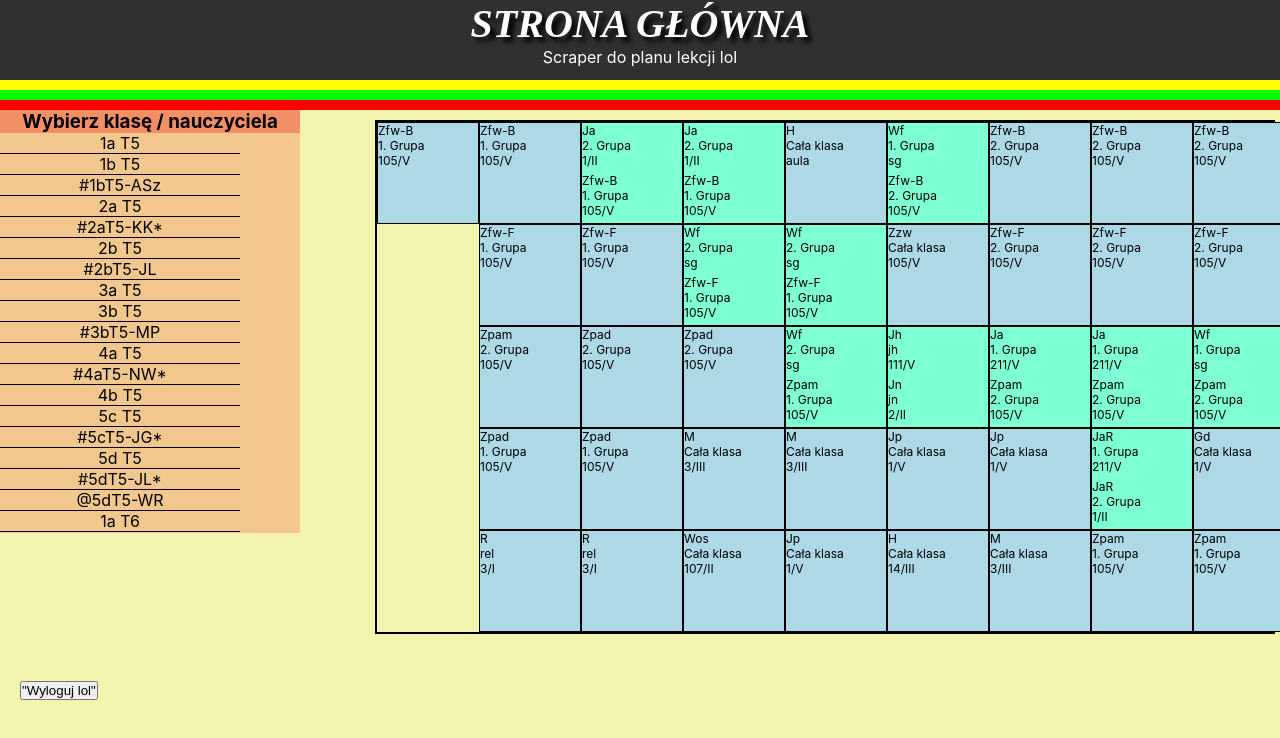
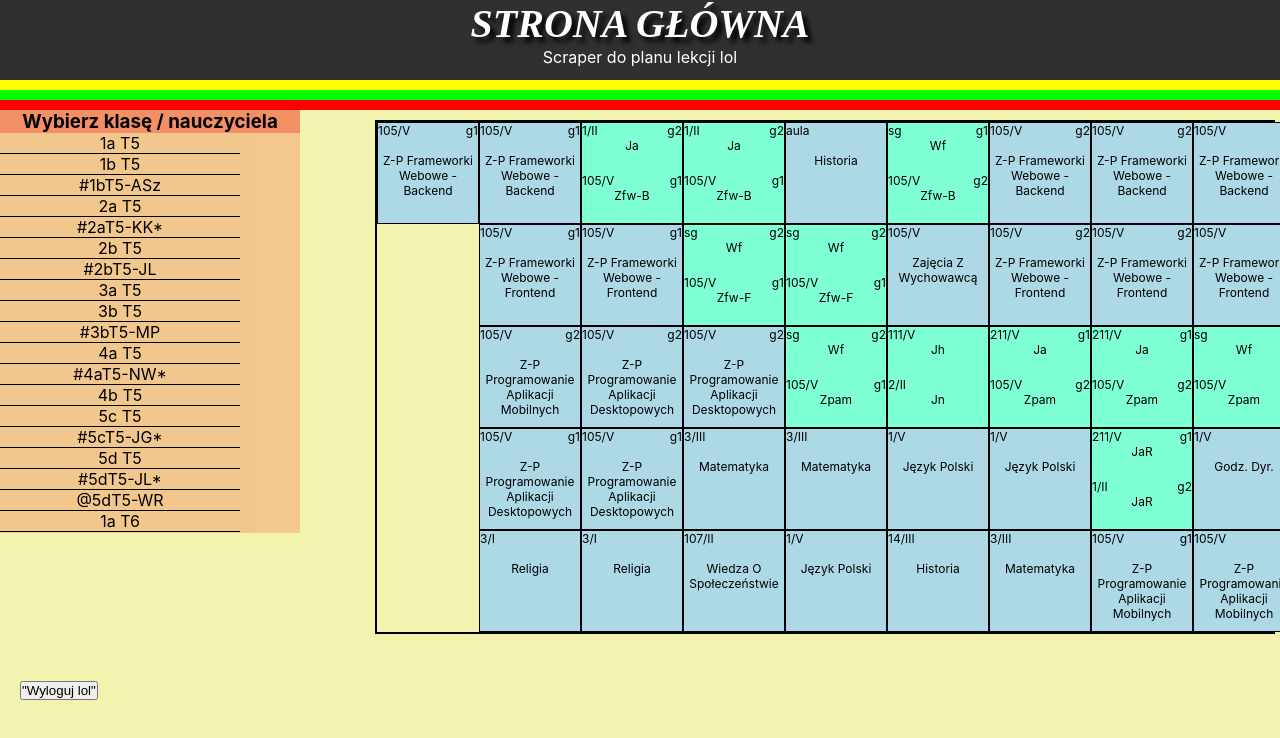
Before and after one commit to Wojtanello-coder/multi-plan, a React (Create React App) app: page /qweasd in a window 1280 px wide. Shown: the top 738 px of the page. Built offline with nearby package versions, Linux system fonts and the light colour scheme.

Commit message:
fix space a bit

```diff
--- a/src/Components/Plan.css
+++ b/src/Components/Plan.css
@@ -36,13 +36,13 @@
     border-collapse: collapse;
 }
 
-#plan .plan_cell{
+.plan_cell{
     font-size: 12px;
     background-color: lightblue;
     height: 100px;
     width: 100px;
 }
-#plan .plan_cell_double{
+.plan_cell_double{
     font-size: 12px;
     background-color: aquamarine;
     height: 50px;
@@ -55,16 +55,19 @@
 }
 
 
-
-
-
-
-.name{
-    text-transform: uppercase;
-    height: 10px;
-    font-size: 10px;
-    /* background-color: gold; */
-}
 .subj{
     text-transform: capitalize;
+    text-align: center;
+    display: inline-block;
+    width: 100%;
+    float: left;
+
 }
+.classroom{
+    display: inline-block;
+    float: left;
+}
+.group{
+    display: inline-block;
+    float: right;
+}
--- a/src/Components/Plan.js
+++ b/src/Components/Plan.js
@@ -23,6 +23,12 @@ function Plan(props){
         return result;
     }
 
+    function Grouper(x){
+        if(x == "1. Grupa") return "g1";
+        if(x == "2. Grupa") return "g2";
+        else return "";
+    }
+
     return(
         <div id="plan">
 
@@ -37,35 +43,47 @@ function Plan(props){
                                     {/* dont display empty cells */}
                                     {cell.length==0?(<div/>):(
                                     cell.length==4?(
+
                                         // JEDNA GRUPA
                                         <div className="cell_border">
                                             <div className="plan_cell">
+                                                {/* grupy */}
+                                                <p className="group">{Grouper(cell[3])}</p>
+                                                {/* sala */}
+                                                <p classname="classroom">{cell[1]}</p>
                                                 {/* przedmiot */}
-                                                <span className="subj">{LessonShorten(cell[2])}</span><br/>
-                                                {/* grupy */}
-                                                <span className="group">{cell[3]}</span><br/>
-                                                <span classname="classroom">{cell[1]}</span>
+                                                <br/>
+                                                {/* <p className="subj">{LessonShorten(cell[2])}</p> */}
+                                                <p className="subj">{cell[2]}</p>
+                                                {/* <p className="teacher">{cell[0]}</p> */}
+
                                             </div>
                                         </div>
 
                                     ):(
+
                                         // DWIE GRUPY
                                         <div className="cell_border">
                                             <div className="plan_cell_double">
+
+                                                {/* grupa */}
+                                                <p className="group">{Grouper(cell[3])}</p>
+                                                {/* sala */}
+                                                <p className="classroom">{cell[1]}</p>
                                                 {/* przedmiot */}
-                                                <span className="subj">{LessonShorten(cell[2])}</span><br/>
-                                                {/* grupa */}
-                                                <span className="group">{cell[3]}</span><br/>
-                                                <span className="classroom">{cell[1]}</span>
+                                                <p className="subj">{LessonShorten(cell[2])}</p>
                                             </div>
                                             <div className="plan_cell_double">
+
+                                                {/* grupa */}
+                                                <p className="group">{Grouper(cell[7])}</p>
+                                                {/* sala */}
+                                                <p className="classroom">{cell[5]}</p>
                                                 {/* przedmiot */}
-                                                <span className="subj">{LessonShorten(cell[6])}</span><br/>
-                                                {/* grupa */}
-                                                <span className="group">{cell[7]}</span><br/>
-                                                <span className="classroom">{cell[5]}</span>
+                                                <p className="subj">{LessonShorten(cell[6])}</p>
                                             </div>
                                         </div>
+
                                     )
                                     )}
 
```
